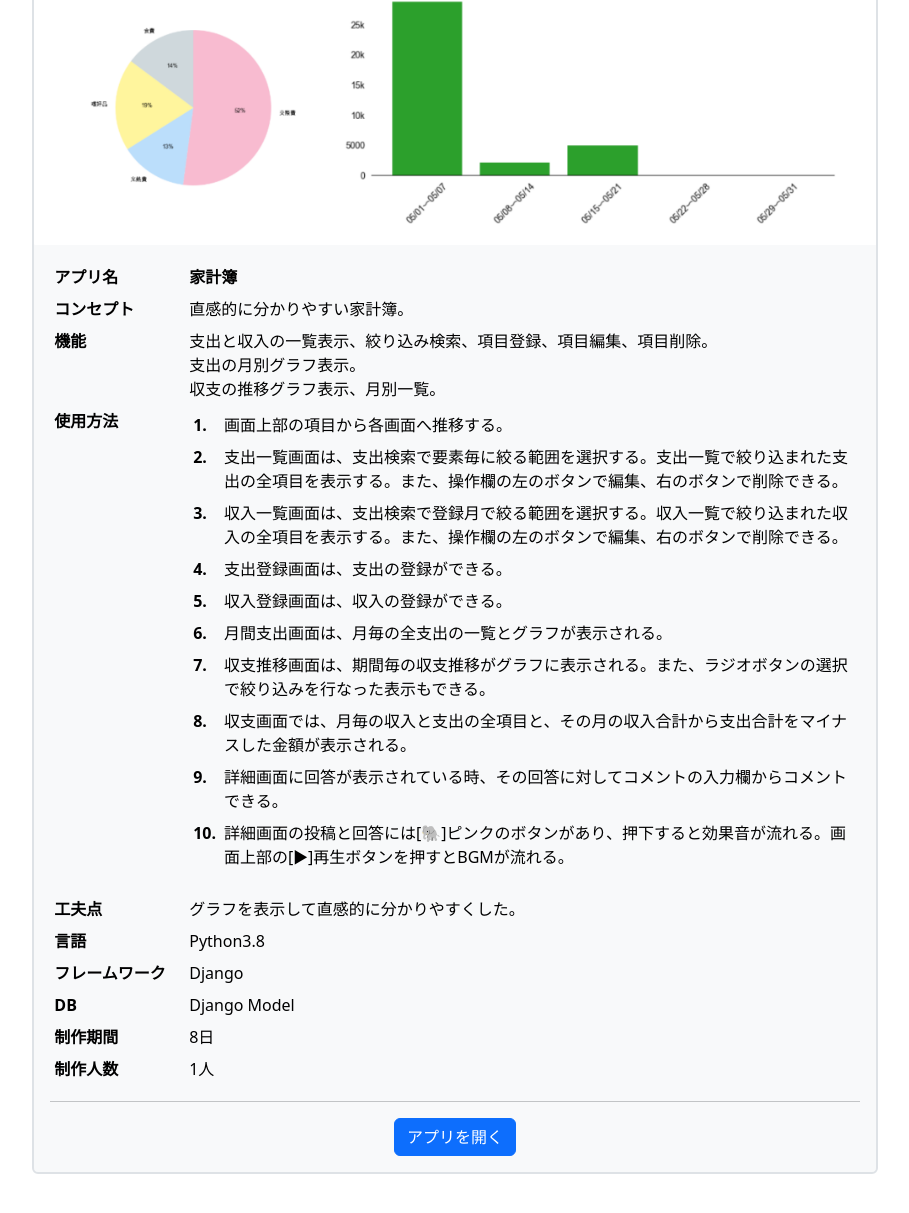
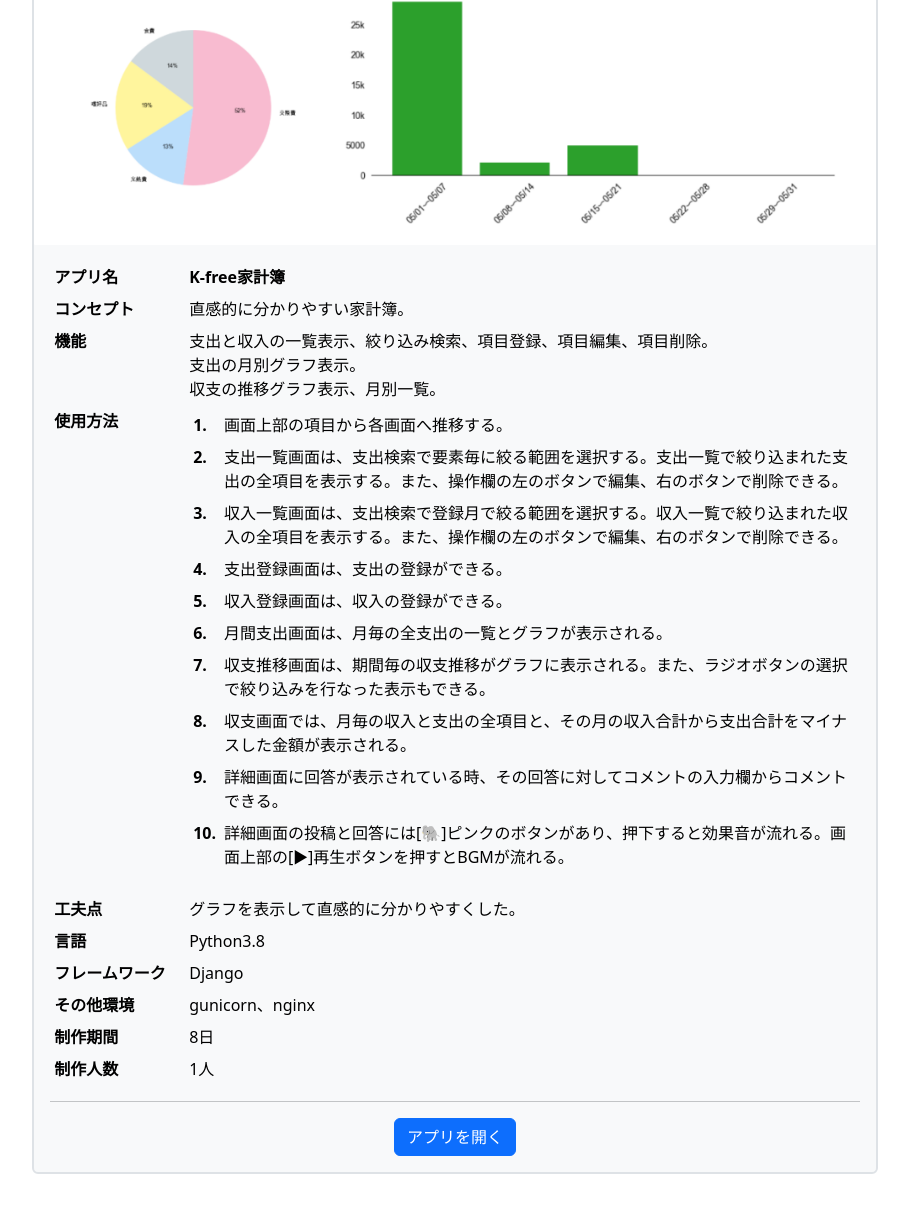
Before and after one commit to akihiko-fukuhara/portfolio, a plain HTML site: page index.html in a window 1280 px wide. Shown: the part 2194-3407 px from the top of the page, without its empty margins (185-1094 px from the left). Drawn offline with nearby package versions, Linux system fonts and the light colour scheme.

Commit message:
k-free家計簿

```diff
--- a/index.html
+++ b/index.html
@@ -168,7 +168,7 @@
                         <thead>
                             <tr>
                                 <th class="col-2">アプリ名</th>
-                                <th class="col-10">家計簿</th>
+                                <th class="col-10">K-free家計簿</th>
                             </tr>
                         </thead>
                         <tbody>
@@ -245,8 +245,8 @@
                                 <td>Django</td>
                             </tr>
                             <tr>
-                                <th scope="row">DB</th>
-                                <td>Django Model</td>
+                                <th scope="row">その他環境</th>
+                                <td>gunicorn、nginx</td>
                             </tr>
                             <tr>
                                 <th scope="row">制作期間</th>
@@ -260,7 +260,7 @@
                     </table>
                     <hr>
                     <div class="d-flex justify-content-center">
-                        <a href="####" class="btn btn-primary text-right" target="_blank">アプリを開く</a>
+                        <a href="http://3.113.214.144/" class="btn btn-primary text-right" target="_blank">アプリを開く</a>
                     </div>
                 </div>
             </div>
```
